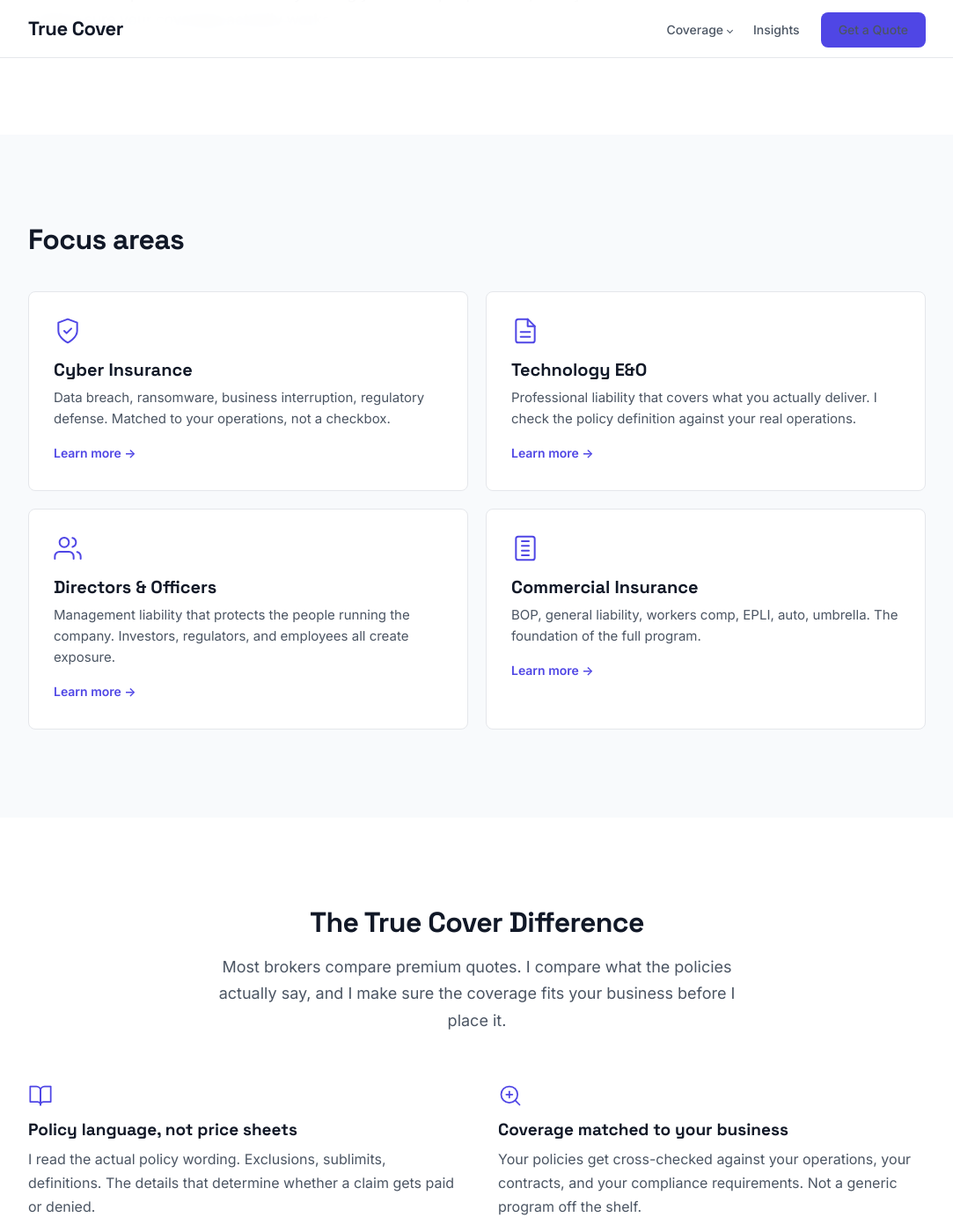
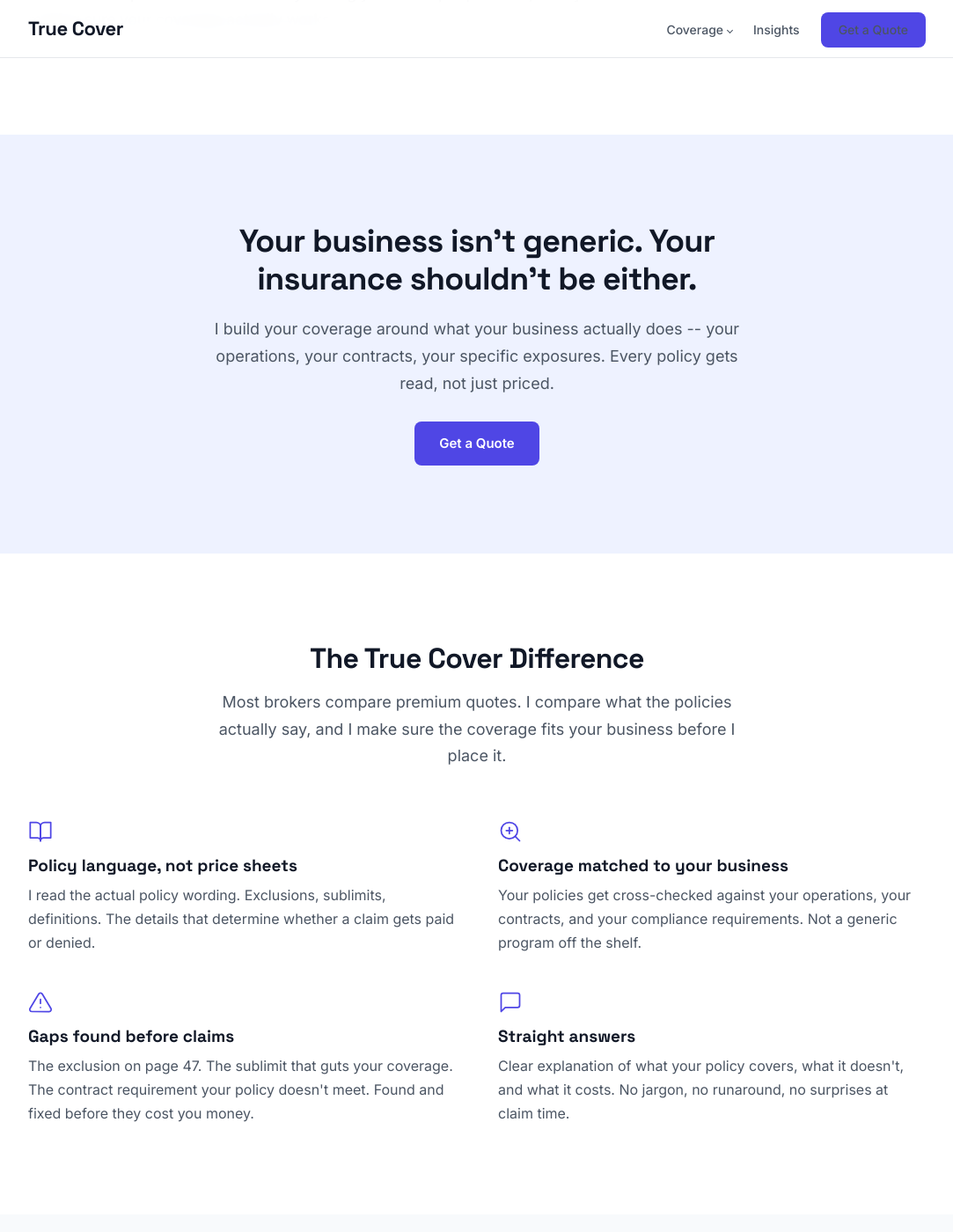
Before and after one commit to joeproe1/truecover.us, a Jekyll site: the page built from index.html, in a window 1280 px wide and 1400 px high, scrolled down 997 px. Shown: the whole window at 88% size, without its empty margins (98-1181 px from the left). Built offline with Jekyll 4.4.1, drawn with Linux system fonts in a browser that asks for light colours.

Commit message:
Add tailored approach section, remove coverage grid from homepage
Homepage now leads with customer pain points, then approach and
differentiation. Coverage detail pages accessible via nav dropdown.

Co-Authored-By: Claude Opus 4.6 <noreply@anthropic.com>

```diff
--- a/_sass/_pages.scss
+++ b/_sass/_pages.scss
@@ -96,6 +96,38 @@
     max-width: 640px;
     color: $text-primary;
     font-weight: 500;
+}
+
+// Tailored approach
+.tailored-section {
+    padding: $section-padding 0;
+    background: $accent-light;
+
+    @media (max-width: $bp-tablet) {
+        padding: $section-padding-mobile 0;
+    }
+}
+
+.tailored-content {
+    max-width: 640px;
+    text-align: center;
+    margin: 0 auto;
+
+    h2 {
+        font-size: 36px;
+        line-height: 1.2;
+        margin-bottom: 20px;
+
+        @media (max-width: $bp-tablet) {
+            font-size: 28px;
+        }
+    }
+
+    p {
+        font-size: 18px;
+        line-height: 1.7;
+        margin-bottom: 28px;
+    }
 }
 
 // Credibility bar
--- a/index.html
+++ b/index.html
@@ -39,43 +39,13 @@ body_class: home
     </div>
 </section>
 
-<!-- Coverage Grid -->
-<section class="coverage-section">
+<!-- Tailored Approach -->
+<section class="tailored-section">
     <div class="container">
-        <h2>Focus areas</h2>
-        <div class="coverage-grid">
-            <a href="/cyber-insurance/" class="coverage-card">
-                <div class="card-icon">
-                    <svg width="32" height="32" viewBox="0 0 24 24" fill="none" stroke="currentColor" stroke-width="1.5" stroke-linecap="round" stroke-linejoin="round"><path d="M12 22s8-4 8-10V5l-8-3-8 3v7c0 6 8 10 8 10z"/><polyline points="9 12 11 14 15 10"/></svg>
-                </div>
-                <h3>Cyber Insurance</h3>
-                <p>Data breach, ransomware, business interruption, regulatory defense. Matched to your operations, not a checkbox.</p>
-                <span class="card-link">Learn more &rarr;</span>
-            </a>
-            <a href="/tech-eo-insurance/" class="coverage-card">
-                <div class="card-icon">
-                    <svg width="32" height="32" viewBox="0 0 24 24" fill="none" stroke="currentColor" stroke-width="1.5" stroke-linecap="round" stroke-linejoin="round"><path d="M14 2H6a2 2 0 0 0-2 2v16a2 2 0 0 0 2 2h12a2 2 0 0 0 2-2V8z"/><polyline points="14 2 14 8 20 8"/><line x1="16" y1="13" x2="8" y2="13"/><line x1="16" y1="17" x2="8" y2="17"/></svg>
-                </div>
-                <h3>Technology E&O</h3>
-                <p>Professional liability that covers what you actually deliver. I check the policy definition against your real operations.</p>
-                <span class="card-link">Learn more &rarr;</span>
-            </a>
-            <a href="/do-insurance/" class="coverage-card">
-                <div class="card-icon">
-                    <svg width="32" height="32" viewBox="0 0 24 24" fill="none" stroke="currentColor" stroke-width="1.5" stroke-linecap="round" stroke-linejoin="round"><path d="M17 21v-2a4 4 0 0 0-4-4H5a4 4 0 0 0-4 4v2"/><circle cx="9" cy="7" r="4"/><path d="M23 21v-2a4 4 0 0 0-3-3.87"/><path d="M16 3.13a4 4 0 0 1 0 7.75"/></svg>
-                </div>
-                <h3>Directors & Officers</h3>
-                <p>Management liability that protects the people running the company. Investors, regulators, and employees all create exposure.</p>
-                <span class="card-link">Learn more &rarr;</span>
-            </a>
-            <a href="/commercial-insurance/" class="coverage-card">
-                <div class="card-icon">
-                    <svg width="32" height="32" viewBox="0 0 24 24" fill="none" stroke="currentColor" stroke-width="1.5" stroke-linecap="round" stroke-linejoin="round"><rect x="4" y="2" width="16" height="20" rx="2"/><line x1="9" y1="6" x2="15" y2="6"/><line x1="9" y1="10" x2="15" y2="10"/><line x1="9" y1="14" x2="15" y2="14"/><line x1="9" y1="18" x2="15" y2="18"/></svg>
-                </div>
-                <h3>Commercial Insurance</h3>
-                <p>BOP, general liability, workers comp, EPLI, auto, umbrella. The foundation of the full program.</p>
-                <span class="card-link">Learn more &rarr;</span>
-            </a>
+        <div class="tailored-content">
+            <h2>Your business isn't generic. Your insurance shouldn't be either.</h2>
+            <p>I build your coverage around what your business actually does -- your operations, your contracts, your specific exposures. Every policy gets read, not just priced.</p>
+            <a href="/contact/" class="btn btn-primary">Get a Quote</a>
         </div>
     </div>
 </section>
```
